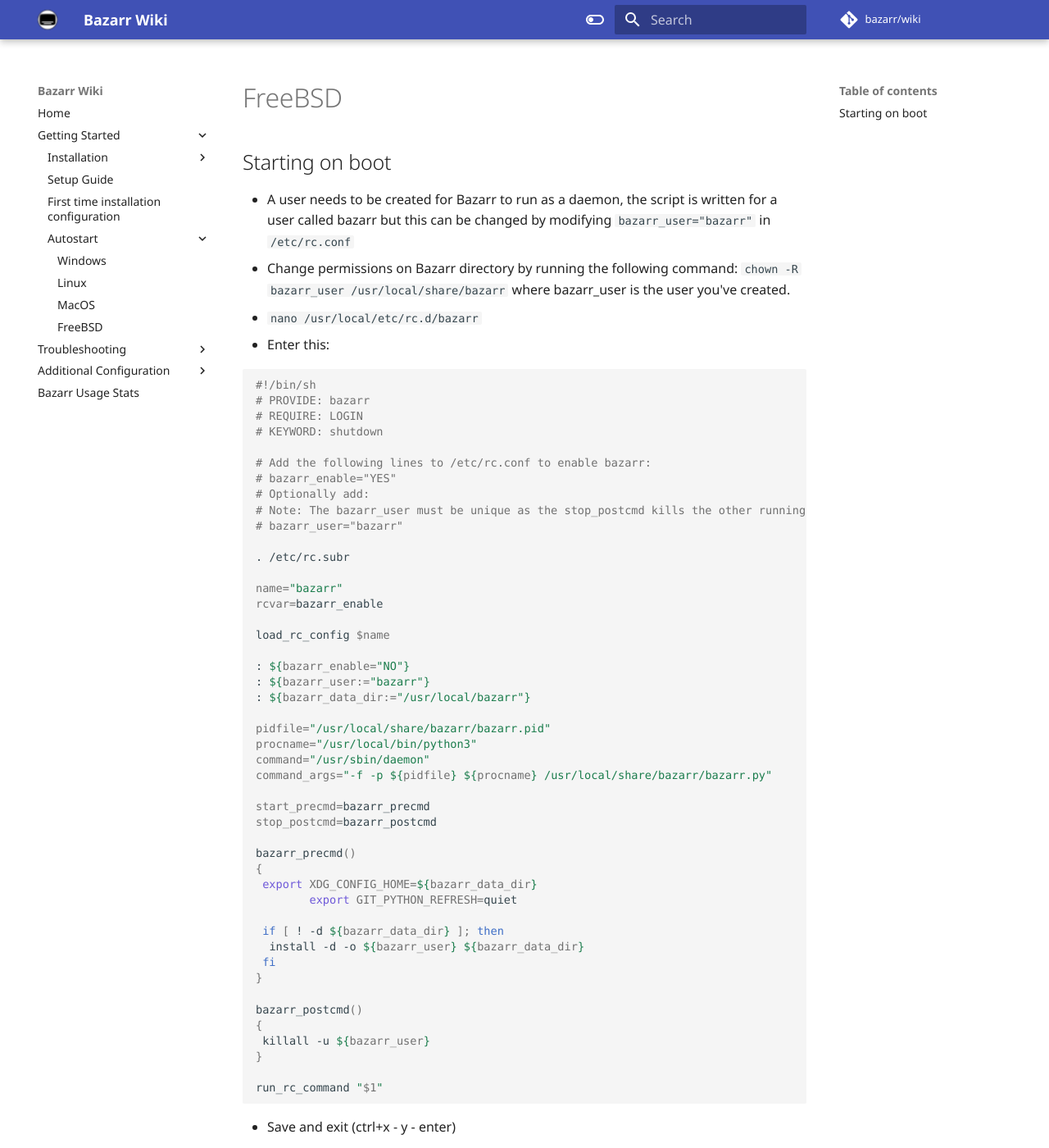
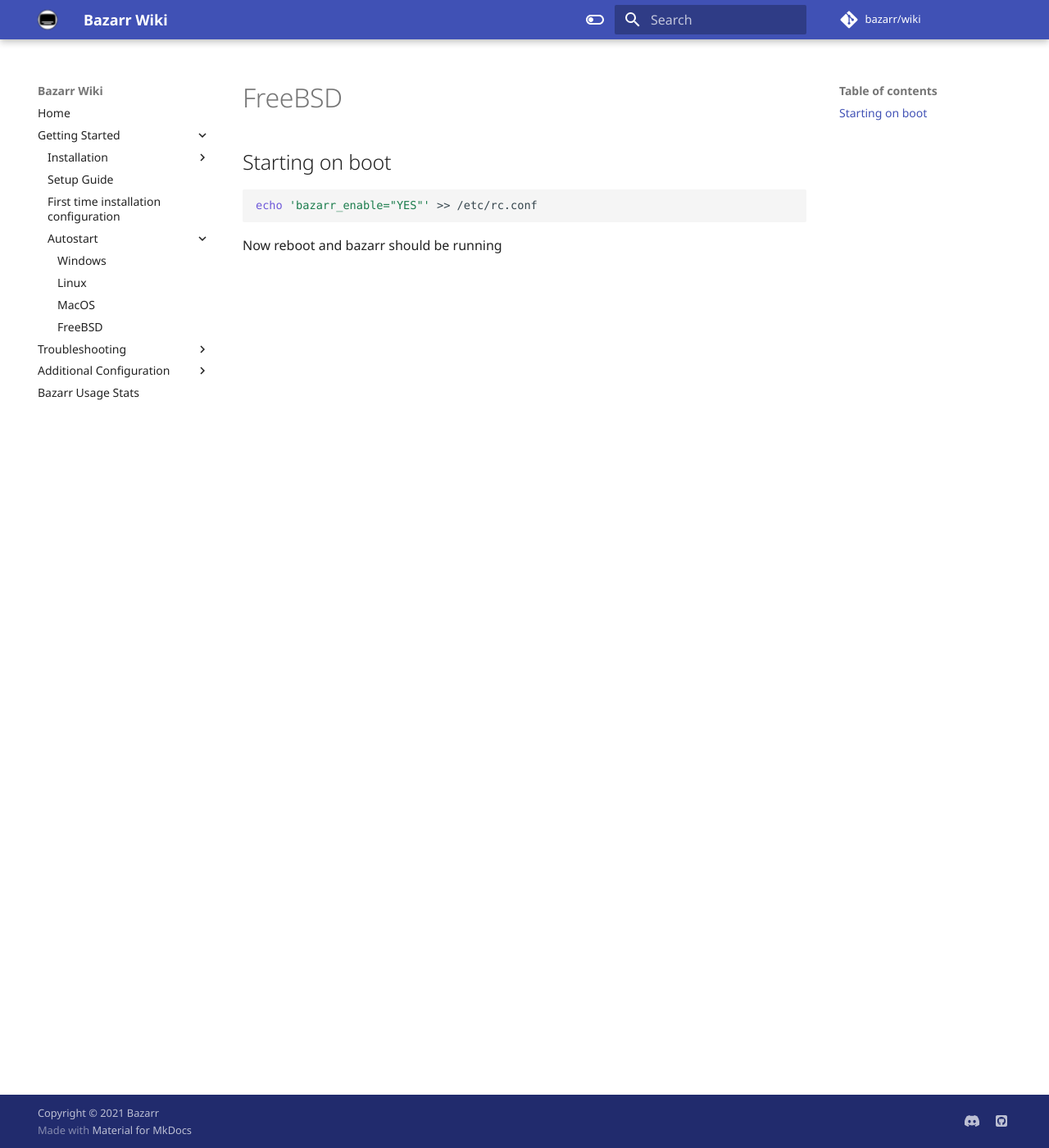
Before and after one commit to bazarr/wiki, an MkDocs documentation site: the page built from docs/Getting-Started/Autostart/FreeBSD/freebsd.md, in a window 1280 px wide and 1400 px high. Shown: the whole window at 82% size. Built offline with MkDocs 1.6.1 and Material for MkDocs 9.7.7, drawn with Linux system fonts in a browser that asks for light colours; some web fonts are replaced; comment, search, counter and statistics services are not loaded; some of the changed text lies outside the part shown.

Commit message:
bazarr now has a FreeBSD package. Document this new way of installing and starting bazarr

````diff
--- a/docs/Getting-Started/Autostart/FreeBSD/freebsd.md
+++ b/docs/Getting-Started/Autostart/FreeBSD/freebsd.md
@@ -2,62 +2,8 @@
 
 ## Starting on boot
 
-- A user needs to be created for Bazarr to run as a daemon, the script is written for a user called bazarr but this can be changed by modifying `bazarr_user="bazarr"` in `/etc/rc.conf`
-- Change permissions on Bazarr directory by running the following command: `chown -R bazarr_user /usr/local/share/bazarr` where bazarr_user is the user you've created.
-- `nano /usr/local/etc/rc.d/bazarr`
-- Enter this:
-
 ```bash
-#!/bin/sh
-# PROVIDE: bazarr
-# REQUIRE: LOGIN
-# KEYWORD: shutdown
-
-# Add the following lines to /etc/rc.conf to enable bazarr:
-# bazarr_enable="YES"
-# Optionally add:
-# Note: The bazarr_user must be unique as the stop_postcmd kills the other running process
-# bazarr_user="bazarr"
-
-. /etc/rc.subr
-
-name="bazarr"
-rcvar=bazarr_enable
-
-load_rc_config $name
-
-: ${bazarr_enable="NO"}
-: ${bazarr_user:="bazarr"}
-: ${bazarr_data_dir:="/usr/local/bazarr"}
-
-pidfile="/usr/local/share/bazarr/bazarr.pid"
-procname="/usr/local/bin/python3"
-command="/usr/sbin/daemon"
-command_args="-f -p ${pidfile} ${procname} /usr/local/share/bazarr/bazarr.py"
-
-start_precmd=bazarr_precmd
-stop_postcmd=bazarr_postcmd
-
-bazarr_precmd()
-{
- export XDG_CONFIG_HOME=${bazarr_data_dir}
-        export GIT_PYTHON_REFRESH=quiet
-
- if [ ! -d ${bazarr_data_dir} ]; then
-  install -d -o ${bazarr_user} ${bazarr_data_dir}
- fi
-}
-
-bazarr_postcmd()
-{
- killall -u ${bazarr_user}
-}
-
-run_rc_command "$1"
+echo 'bazarr_enable="YES"' >> /etc/rc.conf
 ```
 
-- Save and exit (ctrl+x - y - enter)
-- Make the file executable `chmod +x /usr/local/etc/rc.d/bazarr`
-- `nano /etc/rc.conf`
-- On the last line, add bazarr_enable="YES"
-- Reboot
+Now reboot and bazarr should be running
````
Also changed, not shown: docs/Getting-Started/Installation/FreeBSD/freebsd.md (+7 -27 lines).
